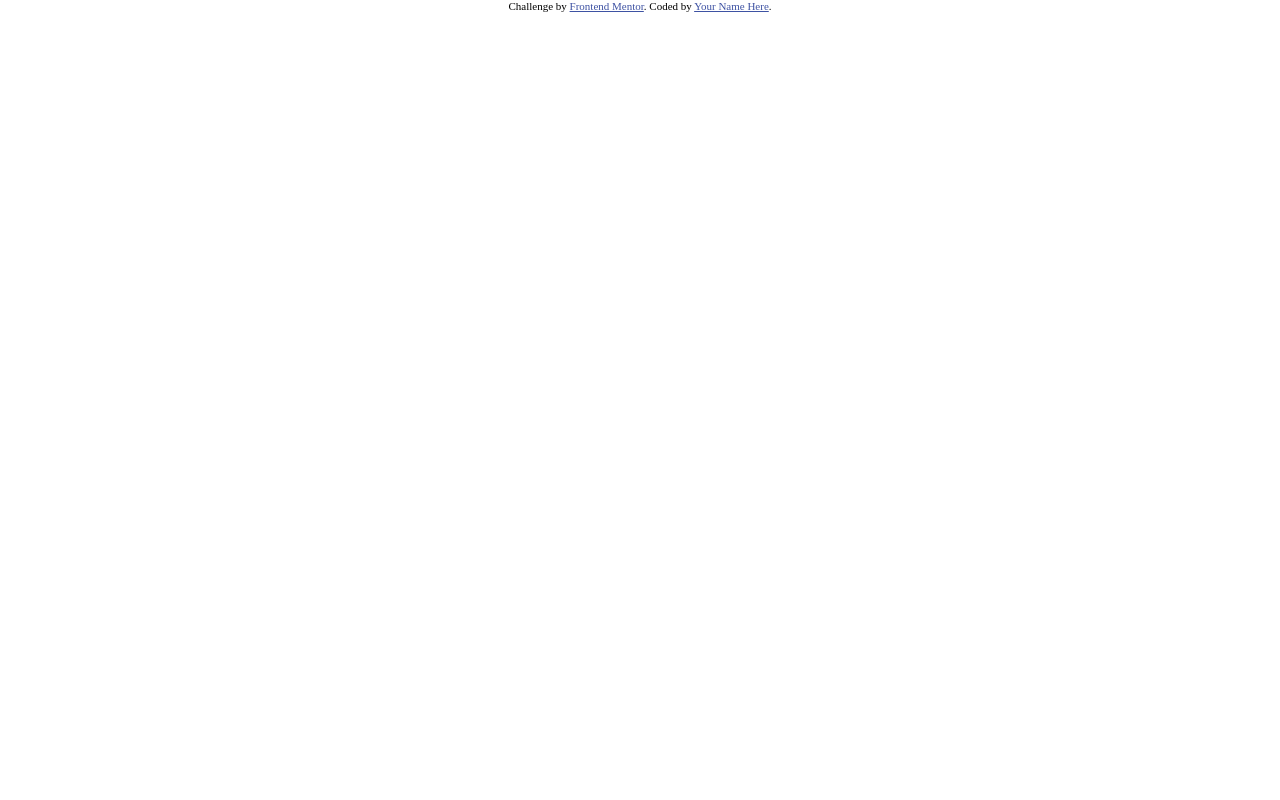
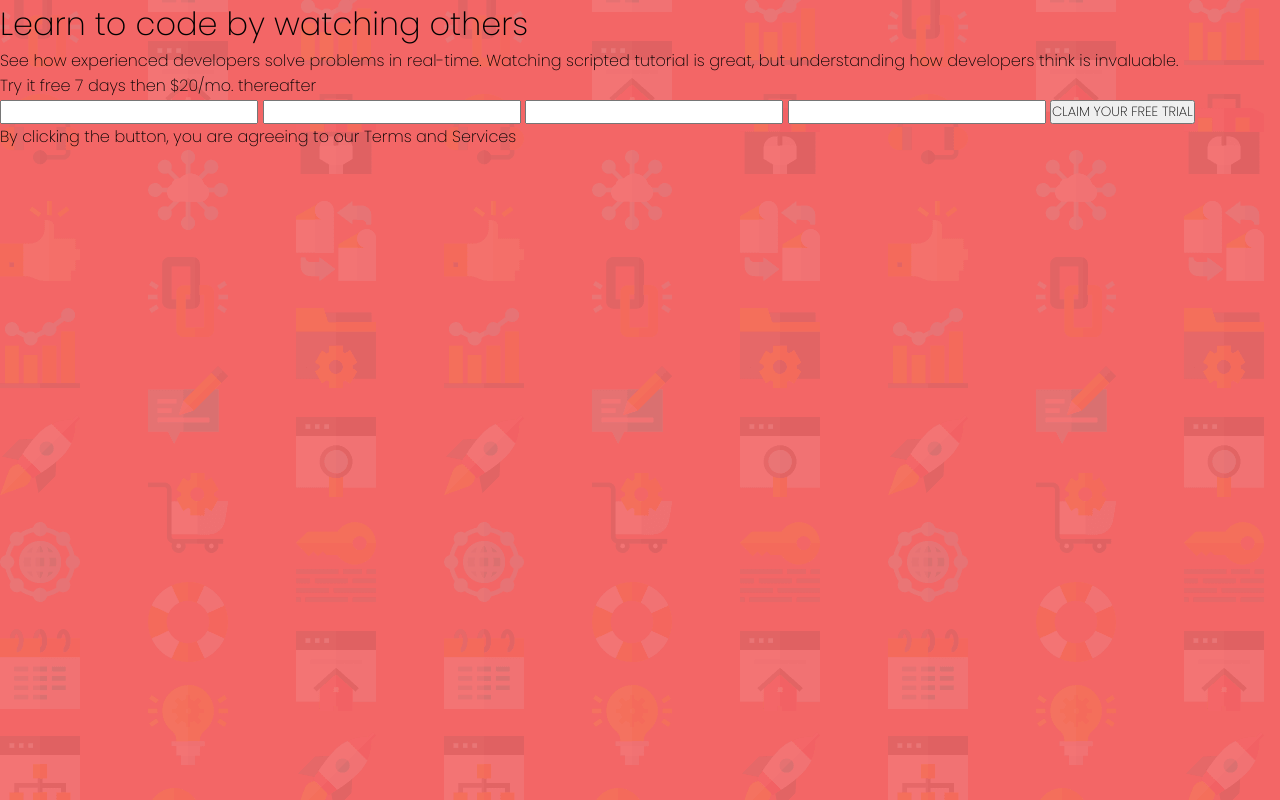
Before and after one commit to alexanderherta/intro-signup-component, a plain HTML site: page index.html in a window 1280 px wide. Drawn offline with Linux system fonts and the light colour scheme.

Commit message:
Add html markup and background image with colour

```diff
--- a/index.html
+++ b/index.html
@@ -12,13 +12,27 @@
   </style>
 </head>
 <body>
+  <div class="left-text">
+    <h1>Learn to code by watching others</h1>
+    <p>See how experienced developers solve problems in real-time. Watching scripted tutorial is great, but understanding how developers think is invaluable.</p>
+  </div>
+  <div class="right-form">
+    <div class="try-it"><strong>Try it free 7 days</strong> then $20/mo. thereafter</div>
+    <div class="input-area">
+      <input id="first-name-input" type="text">
+      <input id="last-name-input" type="text">
+      <input id="email-input" type="text">
+      <input id="password-input" type="text">
+      <button id="submit-button">CLAIM YOUR FREE TRIAL</button>
+      <p>By clicking the button, you are agreeing to our <span>Terms and Services</span></p>
+    </div>
+  </div>
 
-
-  <footer>
+  <!-- <footer>
     <p class="attribution">
       Challenge by <a href="https://www.frontendmentor.io?ref=challenge" target="_blank">Frontend Mentor</a>.
       Coded by <a href="#">Your Name Here</a>.
     </p>
-  </footer>
+  </footer> -->
 </body>
 </html>
--- a/style.css
+++ b/style.css
@@ -1,5 +1,14 @@
+@import url('https://fonts.googleapis.com/css2?family=Overpass:ital,wght@0,100..900;1,100..900&family=Poppins:ital,wght@0,100;0,200;0,300;0,400;0,500;0,600;0,700;0,800;0,900;1,100;1,200;1,300;1,400;1,500;1,600;1,700;1,800;1,900&display=swap');
+
 * {
   padding: 0;
   margin: 0;
   box-sizing: border-box;
+  font-family: "Poppins", sans-serif;
+  font-weight: 200;
 }
+
+body {
+  background-image: url(./images/bg-intro-desktop.png);
+  background-color: rgba(236, 0, 0, 0.6);
+}
```
